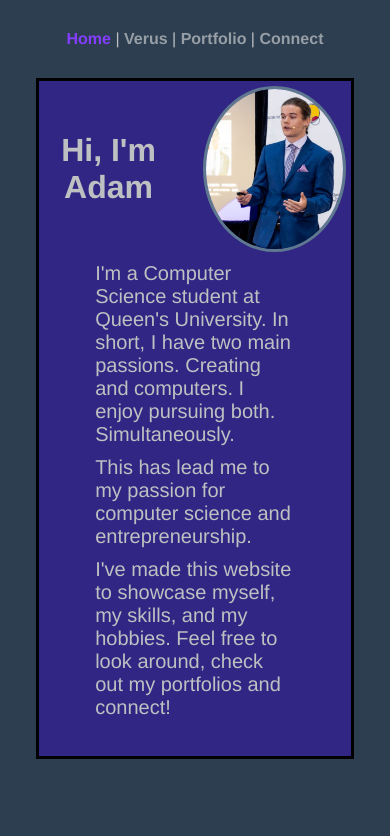
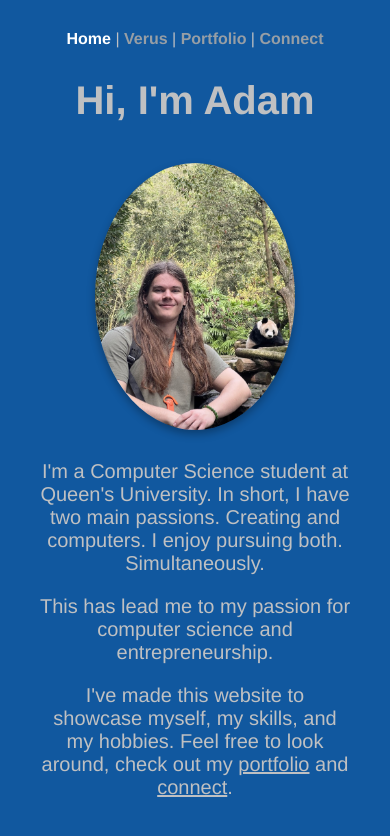
Before and after one commit to aclarke500/AdamClarke, a Vue app: page / in a window 390 px wide. Shown: the top 836 px of the page. Built offline with nearby package versions, Linux system fonts and the light colour scheme.

Commit message:
updated styles to site

```diff
--- a/src/App.vue
+++ b/src/App.vue
@@ -25,7 +25,7 @@ html, body {
   -moz-osx-font-smoothing: grayscale;
   text-align: center;
   color: #bfc0c2;
-  background-color: #2c3e50;
+  background-color: #11589f;
   min-height: 100vh; /* Full height of the viewport */
   min-width: 100vw; /* Full width of the viewport */
   box-sizing: border-box; /* Ensures padding does not affect the actual box size */
@@ -46,7 +46,7 @@ nav a {
 }
 
 nav a.router-link-exact-active {
-  color: #853eff;
+  color: #fff;
 }
 
 /* Include font-awesome icons */
--- a/src/components/AppScreenshot.vue
+++ b/src/components/AppScreenshot.vue
@@ -24,8 +24,8 @@
 .img-container img {
   width: 50%;  /* Or the width of your choice */
   height: 50%; /* Or the height of your choice, ensure it's a square for a circle crop */
-  border-radius: 10%; /* Makes the image round */
-  border: 3px solid #a519cf;
+  border-radius: 5%; /* Makes the image round */
+  border: 1px solid black;
 
 
 }
--- a/src/styles/styles.scss
+++ b/src/styles/styles.scss
@@ -3,3 +3,9 @@ figcaption {
   font-size: 0.9em; /* Caption text size */
   margin-top: 8px; /* Space between image and caption */
 }
+
+.link{
+  color: #bfc0c2;
+  cursor: pointer;
+  text-decoration: underline;
+}
--- a/src/views/HomeView.vue
+++ b/src/views/HomeView.vue
@@ -1,23 +1,113 @@
 <template>
   <div class="home">
     <div id="profile">
-      <ProfileComponent />
+      <!-- <ProfileComponent /> -->
     </div>
+
+  </div>
+  <div class="top-row">
+    <!-- <div class="left"></div>
+    <div class="middle"></div>
+    <div class="right"></div> -->
+    <h1>Hi, I'm Adam</h1>
+    <img src="../assets/adam_panda.jpg" alt="Profile Picture">
+
+  </div>
+
+
+  <div class="intro-p">
+    <p>I'm a Computer Science student at Queen's University. In short, I have two main passions. Creating and computers.
+      I enjoy pursuing both. Simultaneously.</p>
+    <p>This has lead me to my passion for computer science and entrepreneurship.</p>
+    <p>I've made this website to showcase myself, my skills, and my hobbies. Feel free to look around, check out my
+      <span class="link" @click="open('portfolio')">portfolio</span> and <span class="link" @click="open('connect')">connect</span>.</p>
 
   </div>
 </template>
 
 <script setup>
-// @ is an alias to /src
+import { useRouter } from 'vue-router';
 import ProfileComponent from '@/components/ProfileComponent.vue';
+const router = useRouter();
+
+function open(page) {
+  router.push({ name: page });
+}
 
 </script>
-<style scoped>
-#profile{
+<style scoped lang="scss">
+#profile {
   display: flex;
   justify-content: center;
   align-items: center;
   /* height: 100vh;
   width: 100vw; */
 }
+
+
+.top-row {
+  display: flex; // Enables a flex container
+  justify-content: center; // Centers the entire top-row horizontally
+  align-items: center; // Aligns the children vertically
+  flex-wrap: wrap; // Allows the content to wrap on smaller screens
+  gap: 20px; // Adds consistent spacing between items
+
+  .left,
+  .middle,
+  .right {
+    flex: 1; // Each occupies equal space
+    text-align: center; // Centers content inside each section
+  }
+
+  img {
+    max-width: 200px; // Ensures the image size remains reasonable
+    border-radius: 50%; // Makes the image circular
+    margin: 0 20px; // Adds spacing around the image
+    box-shadow: 0 4px 8px rgba(0, 0, 0, 0.3); // Adds a shadow for better appearance
+  }
+
+  h1 {
+    margin: 0; // Removes default margin
+    font-size: 2.5em; // Adjusts font size for better proportion
+    color: #bfc0c2; // Matches your website's color scheme
+  }
+}
+
+@media screen and (max-width: 768px) {
+  .top-row {
+    flex-direction: column; // Stacks items vertically
+    align-items: center; // Centers the content on smaller screens
+
+    img {
+      margin-bottom: 20px; // Adds spacing between the image and h1
+    }
+
+    h1 {
+      margin-bottom: 20px; // Adds space below the h1 on mobile
+    }
+  }
+}
+
+.intro-p {
+  display: flex; // Enables flexbox
+  justify-content: center; // Centers child elements horizontally
+  align-items: center; // Centers child elements vertically
+  text-align: center; // Centers text inside elements
+  flex-direction: column; // Stacks child elements vertically
+  width: 100%; // Makes the container span the full width of its parent
+
+  p {
+    max-width: 80%; // Limits the width of the paragraph
+    font-size: 20px; // Sets a readable font size
+    margin: 10px 0; // Adds vertical spacing (10px above and below each <p>)
+  }
+}
+
+.welcome {
+  display: flex;
+  flex-direction: row;
+}
+
+
+
 </style>
--- a/src/views/PortfolioView.vue
+++ b/src/views/PortfolioView.vue
@@ -45,9 +45,9 @@ const codeNamesProject = {
 }
 
 const sentenceClassifications = {
-  title: 'Research Project: Neural Networks vs. Explainable Methods for Genre Classification',
+  title: 'Sentence Classifications Project',
   description: [
-    "This research project investigates the performance of neural networks compared to simpler, more explainable methods such as Euclidean distance for genre classification. Using data from sources like the 'Am I the Asshole' subreddit and the 'Attention is All You Need' paper, the project explores the effectiveness of each approach for classifying sentences by genre.",
+    "This NLP research project investigates the performance of neural networks compared to simpler, more explainable methods such as Euclidean distance for genre classification. Using data from sources like the 'Am I the Asshole' subreddit and the 'Attention is All You Need' paper, the project explores the effectiveness of each approach for classifying sentences by genre.",
     "What I found was that Euclidean distance, a much simpler centroid-based method, outperformed neural networks on the datasets tested. Centroids were generated by mean-pooling sentence embeddings from the 'paraphrase-MiniLM-L6-v2' model in SentenceTransformers, and test sentences were classified based on their distance from these centroids.",
     "The project is a full-stack application, with the backend built using Flask and PyTorch to handle embedding generation and analysis, and the frontend developed in Vue.js for both visualizing classification results and creating an interactive demo. This research highlights the potential of explainable methods in scenarios where interpretability and computational efficiency are critical."
   ],
@@ -126,6 +126,7 @@ const state = reactive({
   justify-content: center;
   align-items: center;
   margin-bottom: 3rem;
+  max-width: 95%;
 }
 
 #project-github>.project-github-component-vue {
--- a/src/views/VerusView.vue
+++ b/src/views/VerusView.vue
@@ -3,7 +3,7 @@
     <h1>Verus Automated Medical Billing</h1>
     <p>Verus Automated Medical Billing (Verus AMB) is a project I co-founded with Dr. Fabio Ynoe de Moraes and my best
       friend Vinicius Purgato out of my first year at Queen's. Feel free to check it out
-    <span id="verus-link" @click="openVerus">here</span>.</p>
+    <span class="link" @click="openVerus">here</span>.</p>
     <p>Verus aims to take the "ill" from medical bills to let doctors do what they were meant to do: take care of
       patients. </p>
     <p>Alongisde Vinicius, I designed, developed and implemented an innovative billing solution that automates physicain
```
Also changed, not shown: src/assets/adam_panda.jpg (added).
